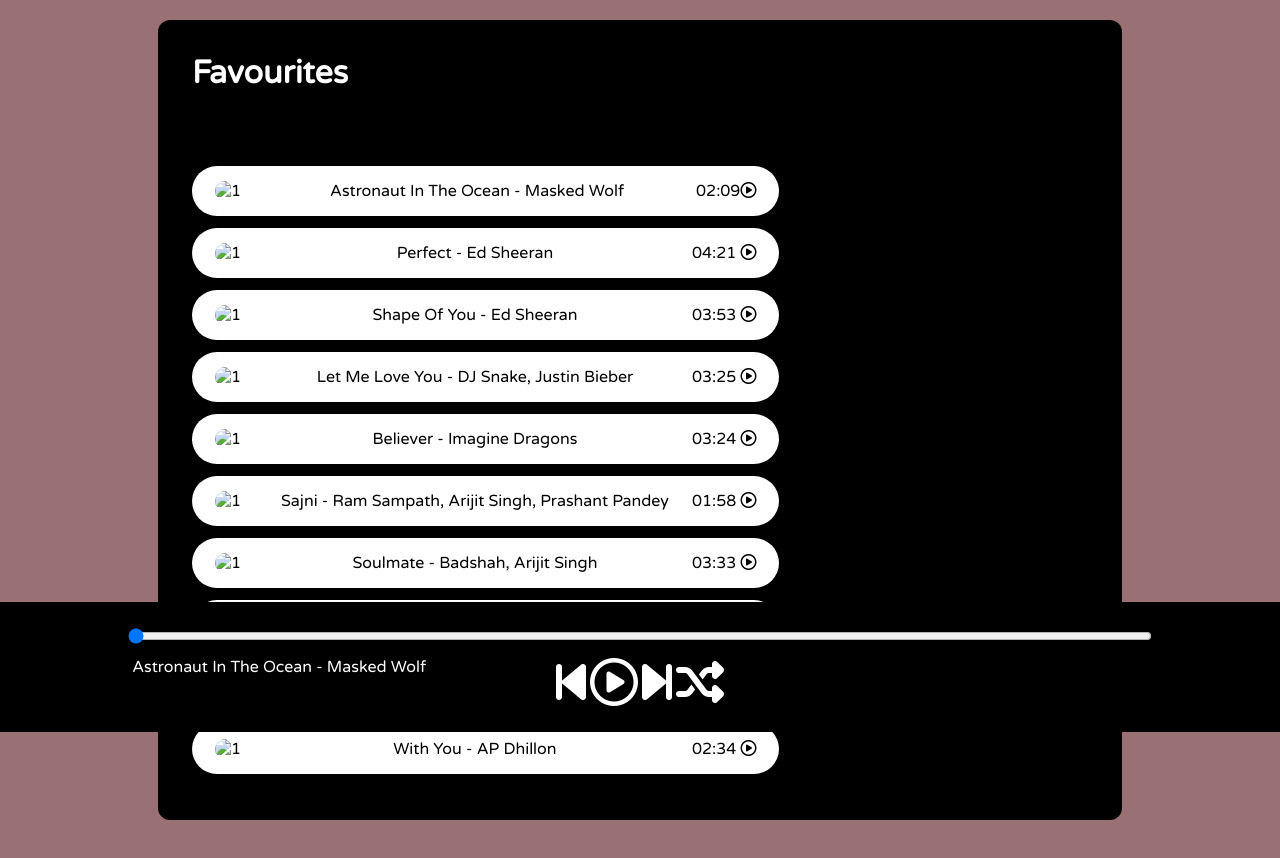
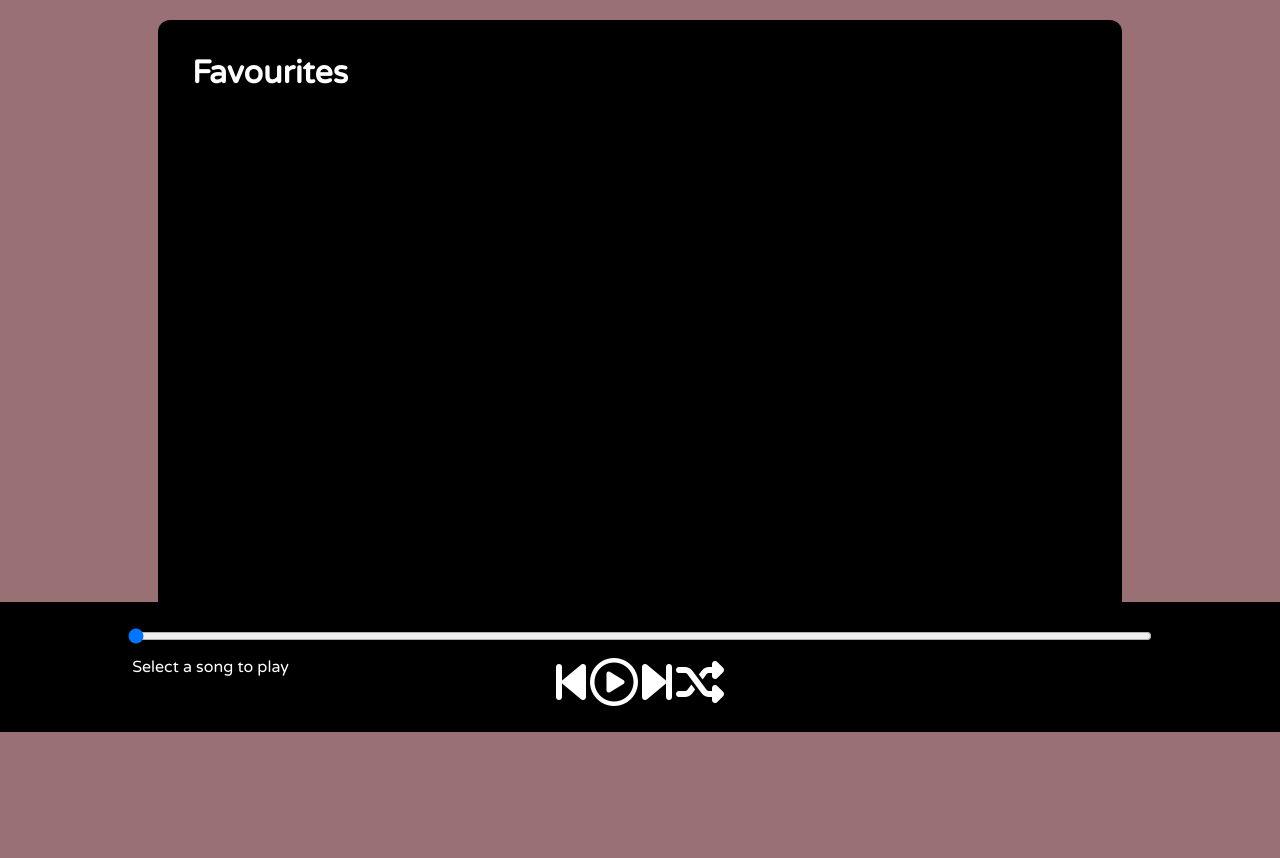
Before and after one commit to Mehak3010/BeatBliss, a plain HTML site: page index.html in a window 1280 px wide. Shown: the part 68-926 px from the top of the page. After the commit the page ends 885 px from the top, so only its background shows below. Drawn offline with Linux system fonts and the light colour scheme.

Commit message:
Update index.html

```diff
--- a/index.html
+++ b/index.html
@@ -1,9 +1,11 @@
 <!DOCTYPE html>
-<html lanSong Name
+<html lang="en">
+<head>
     <meta charset="UTF-8">
     <meta http-equiv="X-UA-Compatible" content="IE=edge">
     <meta name="viewport" content="width=device-width, initial-scale=1.0">
     <title>BeatBliss - Your favourite music is here</title>
+    <link rel="icon" href="logo.png" type="image/icon type">
     <link rel="stylesheet" href="style.css">
 </head>
 <body>
@@ -19,56 +21,7 @@
         <div class="songList">
             <h1>Favourites</h1>
             <div class="songItemContainer">
-                <div class="songItem">
-                    <img alt="1">
-                    <span class="songName">Song Name</span>
-                    <span class="songlistplay"><span class="timestamp">02:09<i id="0" class="far songItemPlay fa-play-circle"></i> </span></span>
-                </div>
-                <div class="songItem">
-                    <img alt="1">
-                    <span class="songName">Song Name</span>
-                    <span class="songlistplay"><span class="timestamp">04:21 <i id="1" class="far songItemPlay fa-play-circle"></i> </span></span>
-                </div>
-                <div class="songItem">
-                    <img alt="1">
-                    <span class="songName">Song Name</span>
-                    <span class="songlistplay"><span class="timestamp">03:53 <i id="2" class="far songItemPlay fa-play-circle"></i> </span></span>
-                </div>
-                <div class="songItem">
-                    <img alt="1">
-                    <span class="songName">Song Name</span>
-                    <span class="songlistplay"><span class="timestamp">03:25 <i id="3" class="far songItemPlay fa-play-circle"></i> </span></span>
-                </div>
-                <div class="songItem">
-                    <img alt="1">
-                    <span class="songName">Song Name</span>
-                    <span class="songlistplay"><span class="timestamp">03:24 <i id="4" class="far songItemPlay fa-play-circle"></i> </span></span>
-                </div>
-                <div class="songItem">
-                    <img alt="1">
-                    <span class="songName">Song Name</span>
-                    <span class="songlistplay"><span class="timestamp">01:58 <i id="5" class="far songItemPlay fa-play-circle"></i> </span></span>
-                </div>
-                <div class="songItem">
-                    <img alt="1">
-                    <span class="songName">Song Name</span>
-                    <span class="songlistplay"><span class="timestamp">03:33 <i id="6" class="far songItemPlay fa-play-circle"></i> </span></span>
-                </div>
-                <div class="songItem">
-                    <img alt="1">
-                    <span class="songName">Song Name</span>
-                    <span class="songlistplay"><span class="timestamp">03:00 <i id="7" class="far songItemPlay fa-play-circle"></i> </span></span>
-                </div>
-                <div class="songItem">
-                    <img alt="1">
-                    <span class="songName">Song Name</span>
-                    <span class="songlistplay"><span class="timestamp">03:53 <i id="8" class="far songItemPlay fa-play-circle"></i> </span></span>
-                </div>
-                <div class="songItem">
-                    <img alt="1">
-                    <span class="songName">Song Name</span>
-                    <span class="songlistplay"><span class="timestamp">02:34 <i id="9" class="far songItemPlay fa-play-circle"></i> </span></span>
-                </div>
+                <!-- Song items will be dynamically created here -->
             </div>
         </div>
         <div class="songBanner"></div>
@@ -77,14 +30,13 @@
     <div class="bottom">
         <input type="range" name="range" id="myProgressBar" min="0" value="0" max="100">
         <div class="icons">
-            <!-- fontawesome icons -->
             <i class="fas fa-3x fa-step-backward" id="previous"></i>
             <i class="far fa-3x fa-play-circle" id="masterPlay"></i>
             <i class="fas fa-3x fa-step-forward" id="next"></i>
             <i class="fas fa-3x fa-random" id="shuffle"></i>
         </div>
         <div class="songInfo">
-            <img src="playing.gif" width="42px" alt="" id="gif"> <span id="masterSongName">Astronaut In The Ocean - Masked Wolf</span>
+            <img src="playing.gif" width="42px" alt="" id="gif"> <span id="masterSongName">Select a song to play</span>
         </div>
     </div>
     <script src="script.js"></script>
```
Lines whose indentation alone changed are shown as unchanged.
